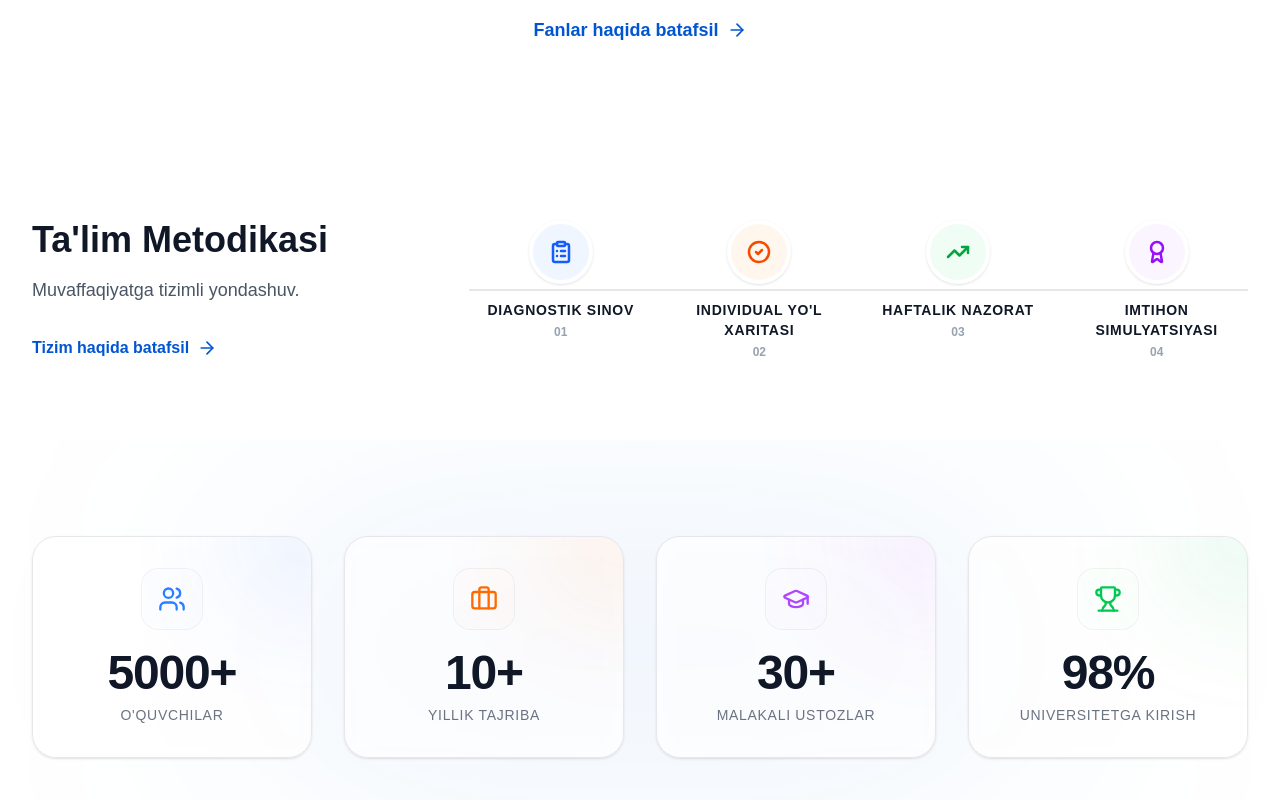
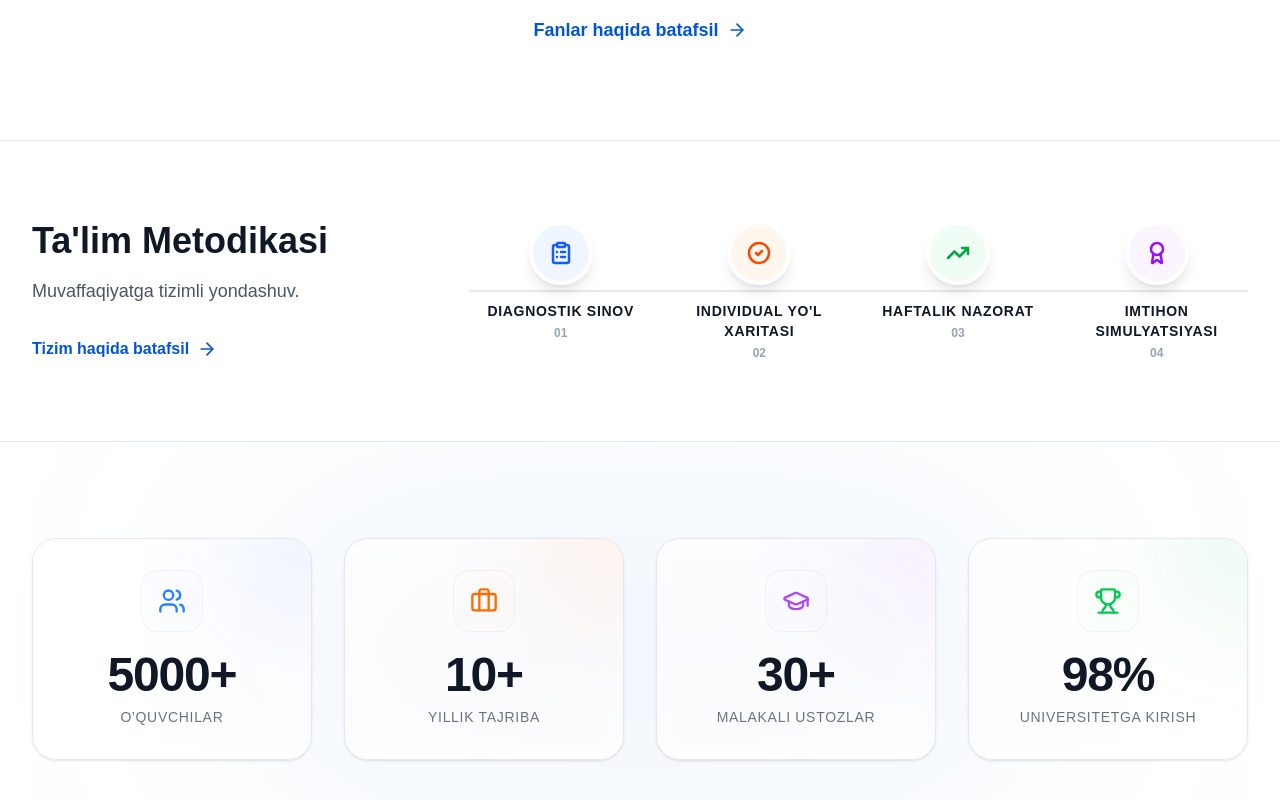
Before and after one commit to xurshidbahromov/promax-education-center, a Next.js app: page / in a window 1280 px wide. Shown: the part 1372-2172 px from the top of the page. Built offline with nearby package versions, Linux system fonts and the light colour scheme.

Commit message:
style: enhance Methodology section with blurred, semi-transparent background and refine step icon styling.

```diff
--- a/src/components/Methodology.tsx
+++ b/src/components/Methodology.tsx
@@ -44,7 +44,7 @@ const Methodology = () => {
     ];
 
     return (
-        <section className="py-20 relative z-10 bg-transparent transition-colors duration-300">
+        <section className="py-20 relative z-10 bg-white/50 dark:bg-black/30 backdrop-blur-lg border-y border-gray-200 dark:border-white/10 transition-colors duration-300">
             <div className="max-w-7xl mx-auto px-4 sm:px-6 lg:px-8">
 
                 <div className="flex flex-col lg:flex-row items-center justify-between gap-12">
@@ -100,7 +100,7 @@ const Methodology = () => {
                                     transition={{ delay: 0.2 + (index * 0.1) }}
                                     className="relative z-10 flex flex-col items-center text-center group"
                                 >
-                                    <div className={`w-16 h-16 rounded-full ${step.bg} ${step.color} border-4 border-white dark:border-slate-900 flex items-center justify-center mb-4 transition-transform group-hover:scale-110 shadow-sm`}>
+                                    <div className={`w-16 h-16 rounded-full ${step.bg} ${step.color} border-4 border-white dark:border-slate-800 flex items-center justify-center mb-4 transition-transform group-hover:scale-110 shadow-lg`}>
                                         <step.icon size={24} strokeWidth={2.5} />
                                     </div>
                                     <h3 className="text-sm font-bold text-gray-900 dark:text-white uppercase tracking-wider">
```
